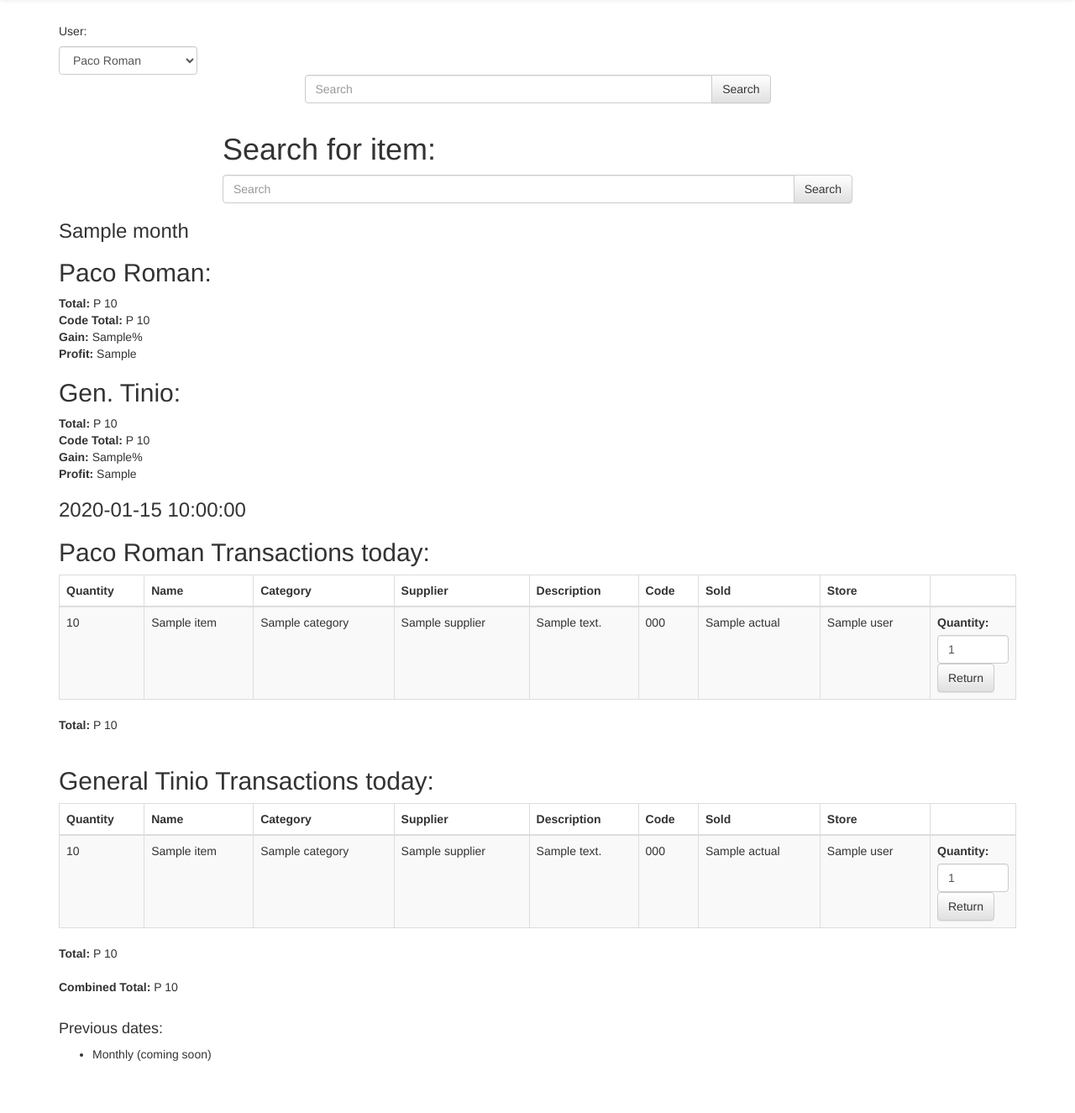
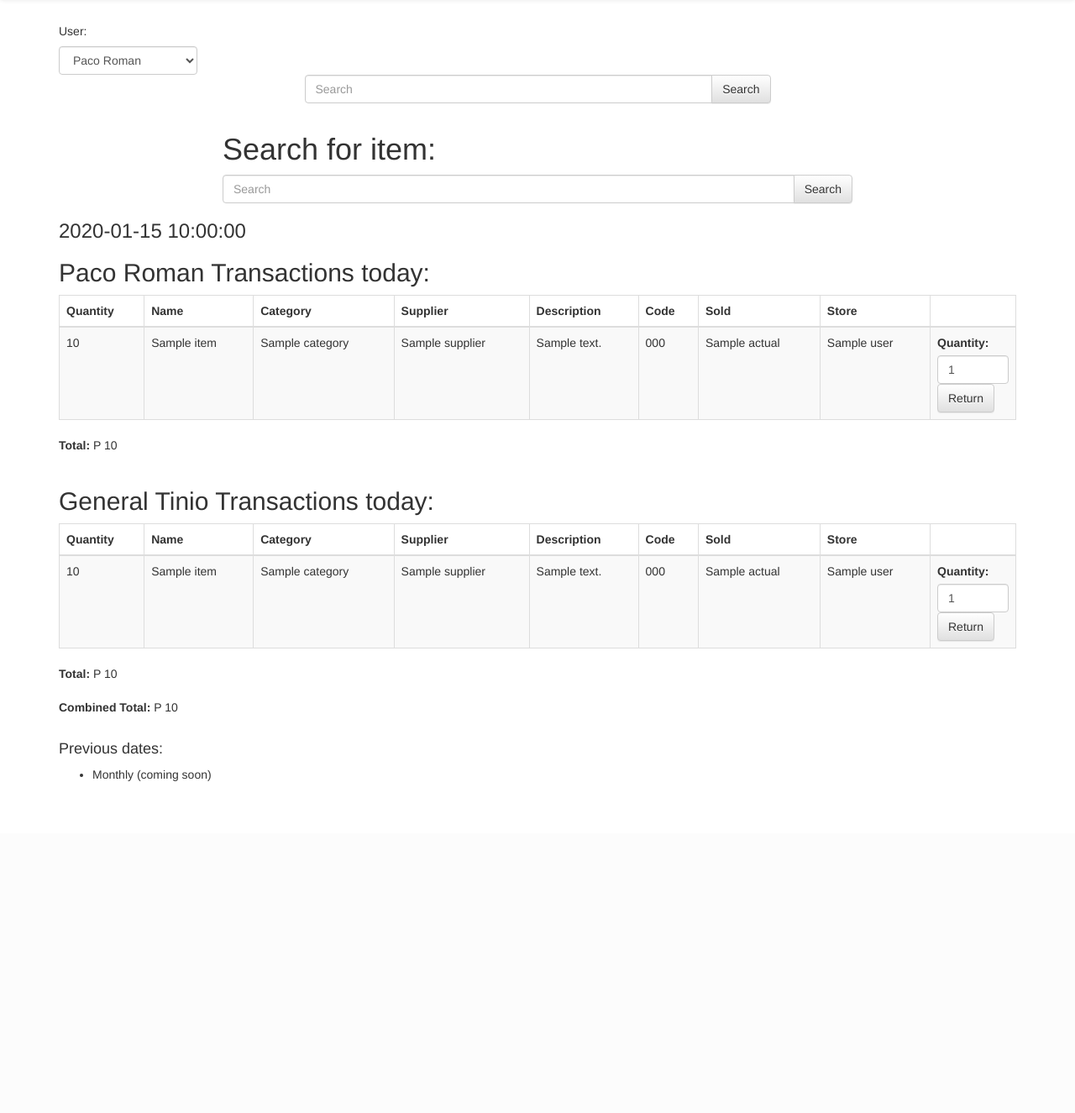
Before and after one commit to MojoJolo/motoren_pos, a Flask app: template app/templates/index.html in a window 1280 px wide. Shown: the part 52-1377 px from the top of the page at 84% size. After the commit the page ends 982 px from the top, so only its background shows below. Run offline with Flask 2, Linux system fonts and the light colour scheme; the template is opened without the code that fills it: most values are stand-ins (such as "Sample title", 1, 10 or a date in 2020); some libraries are stand-ins or nearby versions.

Commit message:
fix arrangements

```diff
--- a/app/db.py
+++ b/app/db.py
@@ -158,7 +158,7 @@ class Db:
         query = """SELECT * from sales left join transactions on transactions.id = transaction_id
                     left join inventories on inventories.id = inventory_id
                     where date like %s
-                    and inventories.id is not NULL order by inventories.id desc"""
+                    and sales.id is not NULL order by sales.id desc"""
 
         self.cursor.execute(query, [date])
         self.db.close()
--- a/app/templates/index.html
+++ b/app/templates/index.html
@@ -19,29 +19,6 @@
                       </span>
                     </div>
                 </form>
-            </div>
-        </div>
-
-        <div class="row">
-            <div class="col-xs-12">
-                <h3>{{ month }}</h3>
-                <h2>Paco Roman:</h2>
-                <strong>Total:</strong> P {{ paco_roman_total }}
-                <br>
-                <strong>Code Total:</strong> P {{ paco_roman_code_total }}
-                <br>
-                <strong>Gain:</strong> {{ paco_roman_gain }}%
-                <br>
-                <strong>Profit:</strong> {{ paco_roman_profit }}
-
-                <h2>Gen. Tinio:</h2>
-                <strong>Total:</strong> P {{ gen_tinio_total }}
-                <br>
-                <strong>Code Total:</strong> P {{ gen_tinio_code_total }}
-                <br>
-                <strong>Gain:</strong> {{ gen_tinio_gain }}%
-                <br>
-                <strong>Profit:</strong> {{ gen_tinio_profit }}
             </div>
         </div>
 
--- a/app/templates/transactions.html
+++ b/app/templates/transactions.html
@@ -8,6 +8,7 @@
     {{ super() }}
 
     <div class="container">
+        {% if show == 'yes' %}
         <div class="row">
             <div class="col-xs-12">
                 <h3>{{ month }}</h3>
@@ -30,6 +31,7 @@
                 <strong>Profit:</strong> {{ gen_tinio_profit }}
             </div>
         </div>
+        {% endif %}
 
         <div class="row">
             <div class="col-xs-12">
--- a/app/transaction.py
+++ b/app/transaction.py
@@ -75,6 +75,7 @@ def checkout():
 @app.route("/transaction/view/<date>", methods=['GET'])
 def view_transaction(date):
     date = arrow.get(date, "MMMM DD, YYYY")
+    show = request.args.get('show', 'no')
 
     transactions = Db().view_transactions(date.format("YYYY-MM-DD"))
     total = sum([transaction['actual'] for transaction in transactions])
@@ -118,7 +119,8 @@ def view_transaction(date):
         paco_roman_profit=paco_roman_profit, paco_roman_gain=paco_roman_gain,
         gen_tinio_total=gen_tinio_total, gen_tinio_code_total=gen_tinio_code_total,
         gen_tinio_profit=gen_tinio_profit, gen_tinio_gain=gen_tinio_gain,
-        date=date.format("MMMM DD, YYYY"), prev_dates=prev_dates)
+        date=date.format("MMMM DD, YYYY"), prev_dates=prev_dates,
+        show=show)
 
 @app.route("/transaction/monthly/<month>", methods=['GET'])
 def view_monthly(month):
```
